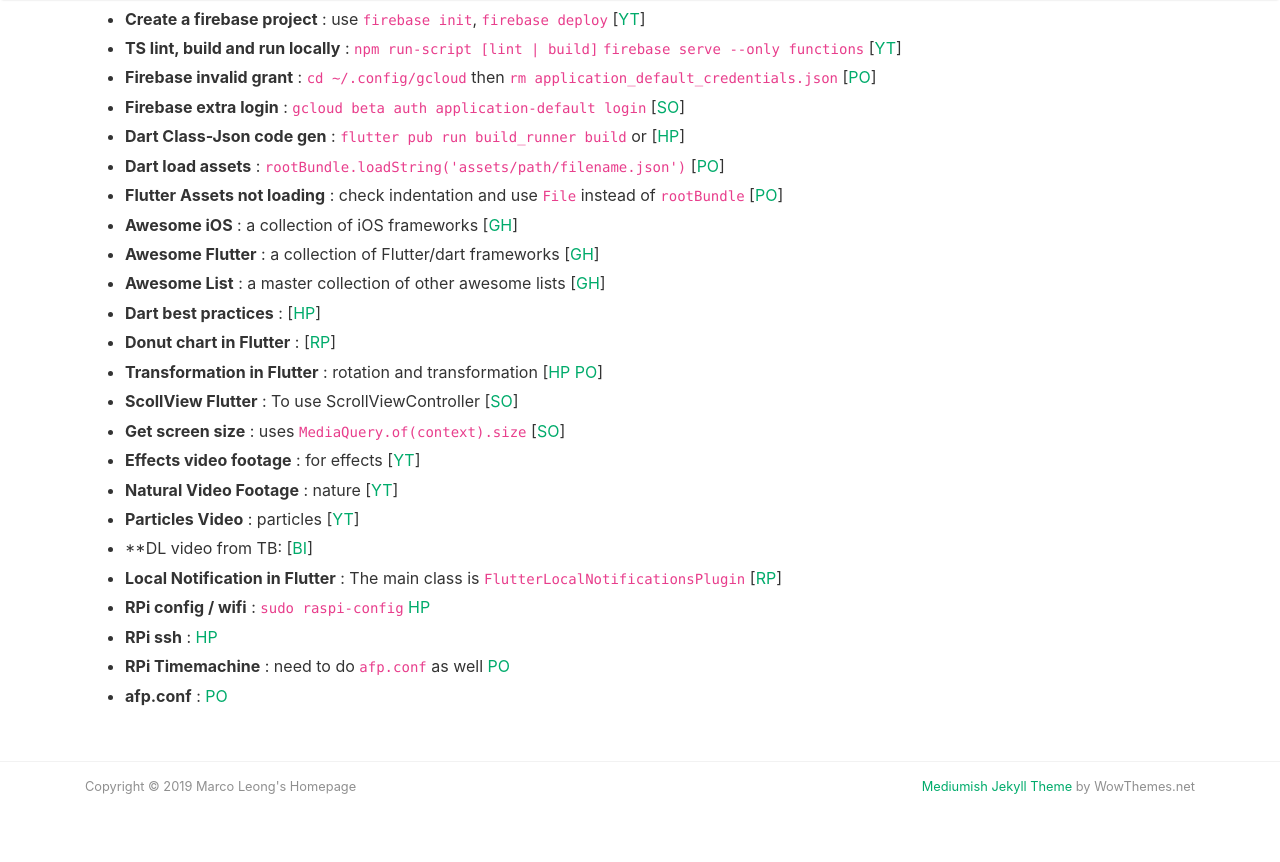
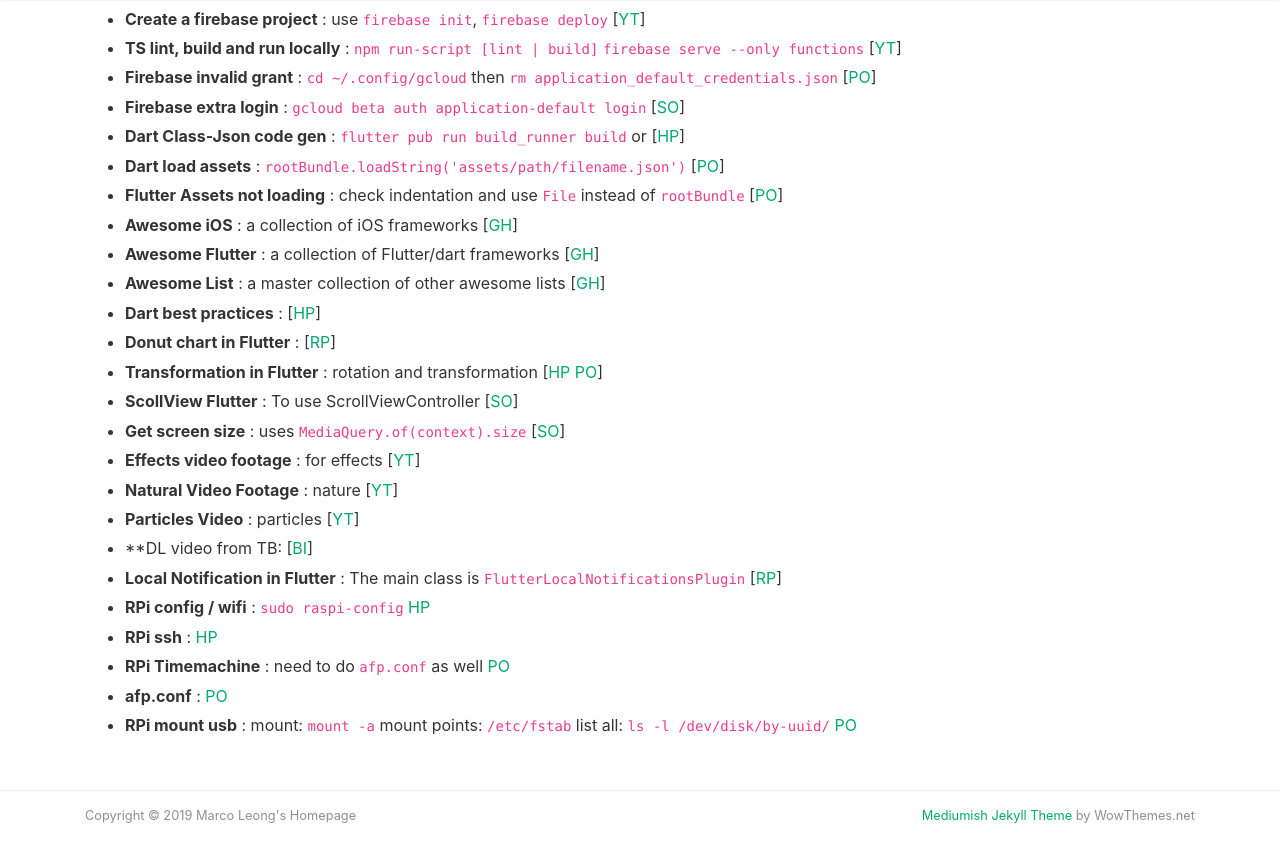
Before and after one commit to MarcoLeongDev/MarcoLeongDev.github.io, a Jekyll site: the page built from journey.md, in a window 1280 px wide and 900 px high, scrolled down 2361 px. Shown: the top 862 px of the window. Built offline with Jekyll 4.4.1, drawn with Linux system fonts in a browser that asks for light colours; nearby versions of some CDN libraries; our own code applies the rules of GitHub Pages for plain Markdown files.

Commit message:
Update journey.md

```diff
--- a/journey.md
+++ b/journey.md
@@ -77,7 +77,7 @@
 - **RPi ssh** : [HP](https://www.raspberrypistarterkits.com/how-to/enable-ssh-raspberry-pi/)
 - **RPi Timemachine** : need to do `afp.conf` as well [PO](https://www.howtogeek.com/276468/how-to-use-a-raspberry-pi-as-a-networked-time-machine-drive-for-your-mac/)
 - **afp.conf** : [PO](https://archlinuxarm.org/forum/viewtopic.php?t=3329)
-
+- **RPi mount usb** : mount: `mount -a` mount points: `/etc/fstab` list all: `ls -l /dev/disk/by-uuid/` [PO](https://www.raspberrypi-spy.co.uk/2014/05/how-to-mount-a-usb-flash-disk-on-the-raspberry-pi/)
 
 
 
```
